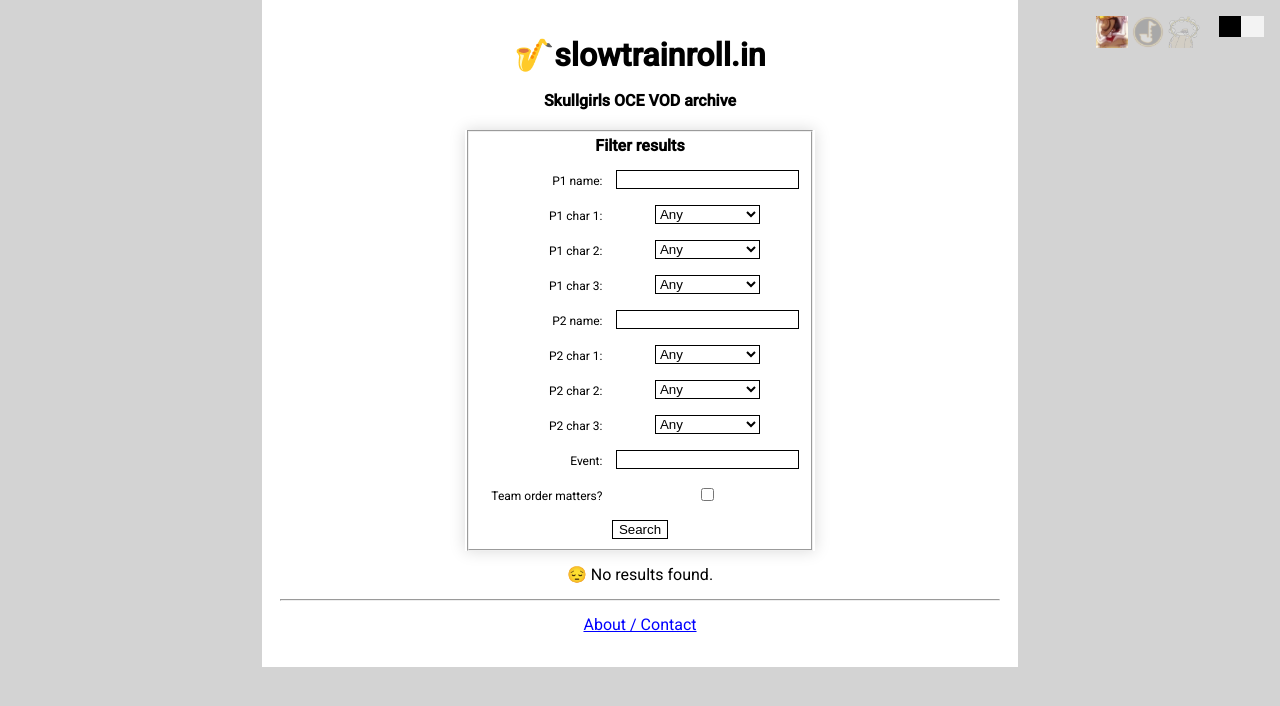
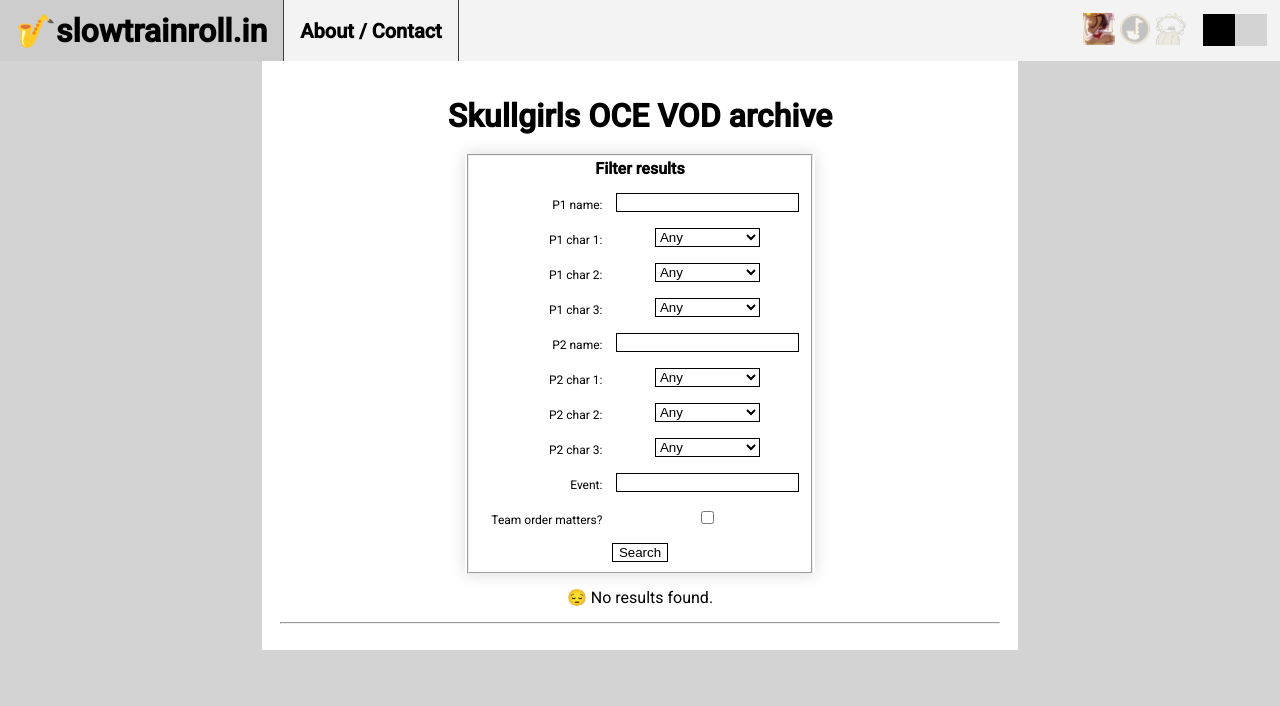
Before and after one commit to hugh-braico/slowtrainroll.in, a Django app: page / in a window 1280 px wide. Shown: the top 706 px of the page. Run offline with Django 3.2, Linux system fonts and the light colour scheme; data that the repository does not hold is empty; style sheets or scripts are compiled from the project's sources.

Commit message:
Header nav bar (#34)
* Move common html into header template
* Stop transitions from firing on page load
* Add server side icon set selection
* Create header nav bar and move switches into it
* Small fixes

```diff
--- /dev/null
+++ b/viewer/static/viewer/header.less
@@ -0,0 +1,93 @@
+header {
+    position:fixed;
+    top:0;
+    height: @header-height;
+    width:100%;
+    background-color: .colour(table-row-even)[];
+    display:flex;
+    align-items: center;
+    nav{
+        display:flex;
+        align-items: center;
+        height:@header-height;
+        a{
+            height:100%;
+            font-size:1.25em;
+            font-weight: bold;
+            padding: 0 1rem;
+            display: flex;
+            align-items: center;
+            border-right: 1px solid .colour(table-border)[];;
+            &:hover{
+                background-color: .colour(table-header)[];;
+            }
+        }
+
+        a:first-child{
+            font-size: 2em;
+            font-weight: bold;
+        }
+
+    }
+
+    & *{
+        display:inline;
+    }
+
+    .char-switches{
+        margin-left:auto;
+        img{
+            height: 2rem;
+            cursor: pointer;
+            opacity:0.2;
+            transition: all 0.4s ease;
+            &.light{
+                opacity:1;
+            }
+            &:hover{
+                opacity:1;
+            }
+        }
+    }
+
+    .lightmode{
+        position: relative;
+        width: 4rem;
+        height: 2rem;
+        margin-left:1rem;
+        & input {
+            width:0;
+            height:0;
+            display:none;
+        }
+        .slider {
+            position: absolute;
+            cursor: pointer;
+            top:50%;
+            transform: translateY(-50%);
+            left: 0;
+            right: 0;
+            height:2rem;
+            width:4rem;
+            background-color: .colour(html-bg)[];;
+            -webkit-transition: .4s;
+            transition: .4s;
+            &:before {
+                position: absolute;
+                content: "";
+                height: 2rem;
+                width: 2rem;
+                left: 0;
+                bottom: 0;
+                background-color: .colour(text)[];;
+                -webkit-transition: .4s;
+                transition: .4s;
+            }
+        }
+        input:checked + .slider {
+            &:before{
+                transform: translateX(100%);
+            }
+        }
+    }
+}
--- a/viewer/static/viewer/style.less
+++ b/viewer/static/viewer/style.less
@@ -1,28 +1,44 @@
 @import 'helpers';
 @import 'char_icons';
+@import 'header';
 
 @import 'https://fonts.googleapis.com/css?family=Roboto:300,400,500.css';
 //              colour variabl  Light mode  Dark mode
 .init-colours(  html-bg         lightgray   black,
                 body-bg         white       #191a1b,
+                table-border    #3a3e41     #3a3e41,
                 table-header    #cdcdcd     #111111,
                 table-row-even  #f3f3f3     #202123,
                 text            black       #e7e6e3,
                 link            blue        lightskyblue;
             );
+
+@header-height: calc(4rem - 3px);
+
 html {
     background-color: .colour(html-bg)[];
+    color: .colour(text)[];
+    font-family: "Roboto", "Helvetica", "Arial", sans-serif;
 }
 
-body {
+body{
+    margin:0;
+    margin-top: @header-height;
+}
+
+//Remove default link styling
+a{
+    text-decoration: none;
+    color:inherit;
+}
+
+.content {
     max-width: 80ch;
     padding: 2ch;
     margin: auto;
     line-height: 1;
-    font-family: "Roboto", "Helvetica", "Arial", sans-serif;
     background-color: .colour(body-bg)[];
     text-align: center;
-    color: .colour(text)[];
 }
 
 form {
@@ -80,7 +96,7 @@ th {
 }
 
 tbody tr {
-    border-bottom: 1px solid #3a3e41;
+    border-bottom: 1px solid .colour(table-border)[];;
 }
 
 tbody tr:nth-of-type(even) {
@@ -91,8 +107,10 @@ tbody tr:last-of-type {
     border-bottom: 2px solid .colour(table-header)[];
 }
 
-a {
+
+.content a {
     color: .colour(link)[];
+    text-decoration: underline;
 }
 
 table tbody .event{
@@ -132,61 +150,6 @@ table tbody .event{
     background-position: 0 -50px;
 }
 
-.switch{
-    position:fixed;
-    top:0;
-    right:0;
-    width:2rem;
-    height:1rem;
-    margin:1rem;
-    & input {
-        width:0;
-    }
-    .slider {
-        position: absolute;
-        cursor: pointer;
-        top: 0;
-        left: 0;
-        right: 0;
-        bottom: 0;
-        height:100%;
-        width:100%;
-        background-color: .colour(table-row-even)[];;
-        -webkit-transition: .4s;
-        transition: .4s;
-        &:before {
-            position: absolute;
-            content: "";
-            height: 100%;
-            width: 50%;
-            left:0;
-            bottom:0;
-            background-color: .colour(text)[];;
-            -webkit-transition: .4s all ease;
-            transition: .4s all ease;
-          }
-      }
-    input:checked + .slider {
-        &:before{
-            transform: translateX(100%);
-        }
-    }
+.prevent-transitions{
+    transition: none !important;
 }
-
-.char-switches{
-    position:fixed;
-    top: 0;
-    right: 4rem;
-    margin: 1rem;
-    img{
-        height: 2rem;
-        cursor: pointer;
-        transition: opacity 0.2s ease;
-        &:not(.light){
-            opacity:0.2;
-        }
-        &:hover{
-            opacity:1;
-        }
-    }
-}
--- a/viewer/templates/viewer/head.html
+++ b/viewer/templates/viewer/head.html
@@ -1,7 +1,49 @@
 {% load compile_static %}
 {% load static %}
-<link rel="icon" type="image/png" sizes="32x32" href="{% static 'viewer/favicon-32x32.png' %}">
-<link rel="icon" type="image/png" sizes="16x16" href="{% static 'viewer/favicon-16x16.png' %}">
-<link rel="stylesheet" type="text/css" href="{% static 'viewer/style.less'|compile %}">
-<meta charset="utf-8">
-<title>slowtrainroll.in</title>
+
+<!DOCTYPE html>
+
+<html class='prevent-transitions'>
+  <head>
+    <meta charset="utf-8">
+    <link rel="icon" type="image/png" sizes="32x32" href="{% static 'viewer/favicon-32x32.png' %}">
+    <link rel="icon" type="image/png" sizes="16x16" href="{% static 'viewer/favicon-16x16.png' %}">
+    <link rel="stylesheet" href="{% static 'viewer/style.less'|compile %}">
+    <title>slowtrainroll.in</title>
+</head>
+<body>
+<script>
+  document.addEventListener("DOMContentLoaded",function(){
+    let node = document.querySelector('.prevent-transitions');
+    node.classList.remove('prevent-transitions');
+  });
+</script>
+
+<header>
+
+  <!-- Links -->
+  <nav>
+    <a href="/"><span>🎷slowtrainroll.in</span></a>
+    <a href="{% url 'viewer:about' %}"><span>About / Contact</span></a>
+  </nav>
+
+  <!-- Character Icon Switches -->
+  <div class="char-switches">
+    {% with 'charselect sigil emoji' as list%}
+      {% for icon_set in list.split %}
+        <img class="char-icon-switch{% if icon_dir == icon_set %} light{% endif %}" data-icon_dir="{{ icon_set }}" src="/static/viewer/icons_{{icon_set}}/BB.png">
+      {% endfor %}
+    {% endwith %}
+  </div>
+
+
+  <!-- Light mode switch-->
+  <label class="lightmode">
+    <input type="checkbox" id="light-mode-switch">
+    <span class="slider"></span>
+  </label>
+
+</header>
+
+
+{% include "viewer/headerJS.html" %}
--- a/viewer/templates/modeswitch.html
+++ b/viewer/templates/viewer/headerJS.html
@@ -1,13 +1,5 @@
-<div class="char-switches">
-  <img class="char-icon-switch" data-icon_dir="charselect" src="/static/viewer/icons_charselect/BB.png">
-  <img class="char-icon-switch" data-icon_dir="sigil" src="/static/viewer/icons_sigil/BB.png">
-  <img class="char-icon-switch" data-icon_dir="emoji" src="/static/viewer/icons_emoji/BB.png">
-</div>
 
-<label class="switch">
-  <input type="checkbox" id="light-mode-switch">
-  <span class="slider"></span>
-</label>
+<!-- header JS -->
 <script>
   //Why isn't this vanilla js?
   //Copy and pasted from W3Schools
@@ -30,7 +22,7 @@
   //Light mode stuff
 
   //Read mode from local storage (boolean stored as string...)
-  const mode = localStorage.getItem('lightmode') === 'true'
+  const mode = getCookie('lightmode') === 'true'
 
   //Set a value somewhere that CSS can select off of
   const html = document.querySelector('html')
@@ -39,7 +31,7 @@
   document.getElementById("light-mode-switch").checked = mode
   document.getElementById("light-mode-switch").addEventListener("click", function() {
     html.dataset.theme = `theme-${this.checked ? 'dark' : 'light'}`
-    localStorage.setItem('lightmode', this.checked)
+    document.cookie = "lightmode=" + this.checked
   })
 
 
@@ -51,11 +43,6 @@
   const icon_dir = getCookie('icon_dir') || "charselect"
   divs.forEach(div => {
     const new_icon_dir = div.dataset.icon_dir
-    //Lighten the active button
-    if(icon_dir === new_icon_dir) {
-      div.classList.add('light')
-    }
-
     div.addEventListener('click', e => {
       if(new_icon_dir !== icon_dir) {
         //Now was that so hard? Why can't reading a cookie be this easy
@@ -65,5 +52,4 @@
       }
     })
   })
-
 </script>
--- a/viewer/templates/viewer/index.html
+++ b/viewer/templates/viewer/index.html
@@ -1,17 +1,7 @@
-<!DOCTYPE html>
-
-<html>
-  <head>
-    {% load compile_static %}
-    {% load static %}
-    {% load render_vod_row %}
-    {% include "viewer/head.html" %}
-  </head>
-
-  <body>
-    {% include "modeswitch.html" %}
-    <h1>🎷slowtrainroll.in</h1>
-    <h4>Skullgirls OCE VOD archive</h4>
+{% load render_vod_row %}
+{% include "viewer/head.html" %}
+<div class="content">
+    <h1>Skullgirls OCE VOD archive</h1>
     <form action="{% url 'viewer:index' %}" method="get">
     <fieldset>
       <strong>Filter results</strong>
@@ -48,6 +38,6 @@
     {% endif %}
 
     <hr>
-    <p><a href="{% url 'viewer:about' %}">About / Contact</a>
+    </div>
   </body>
 </html>
```
Also changed, not shown: viewer/templates/viewer/about.html (+4 -12 lines).
